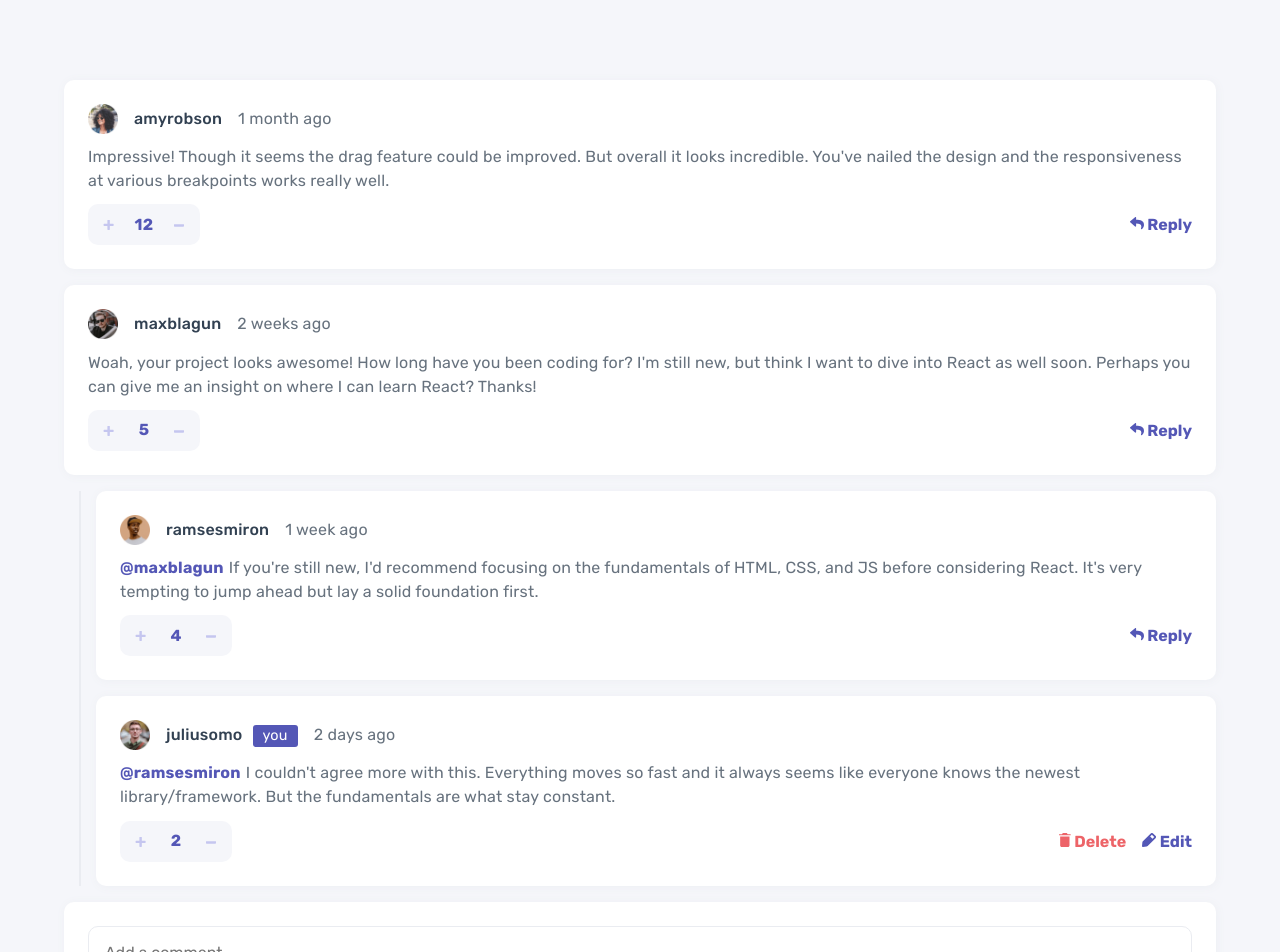
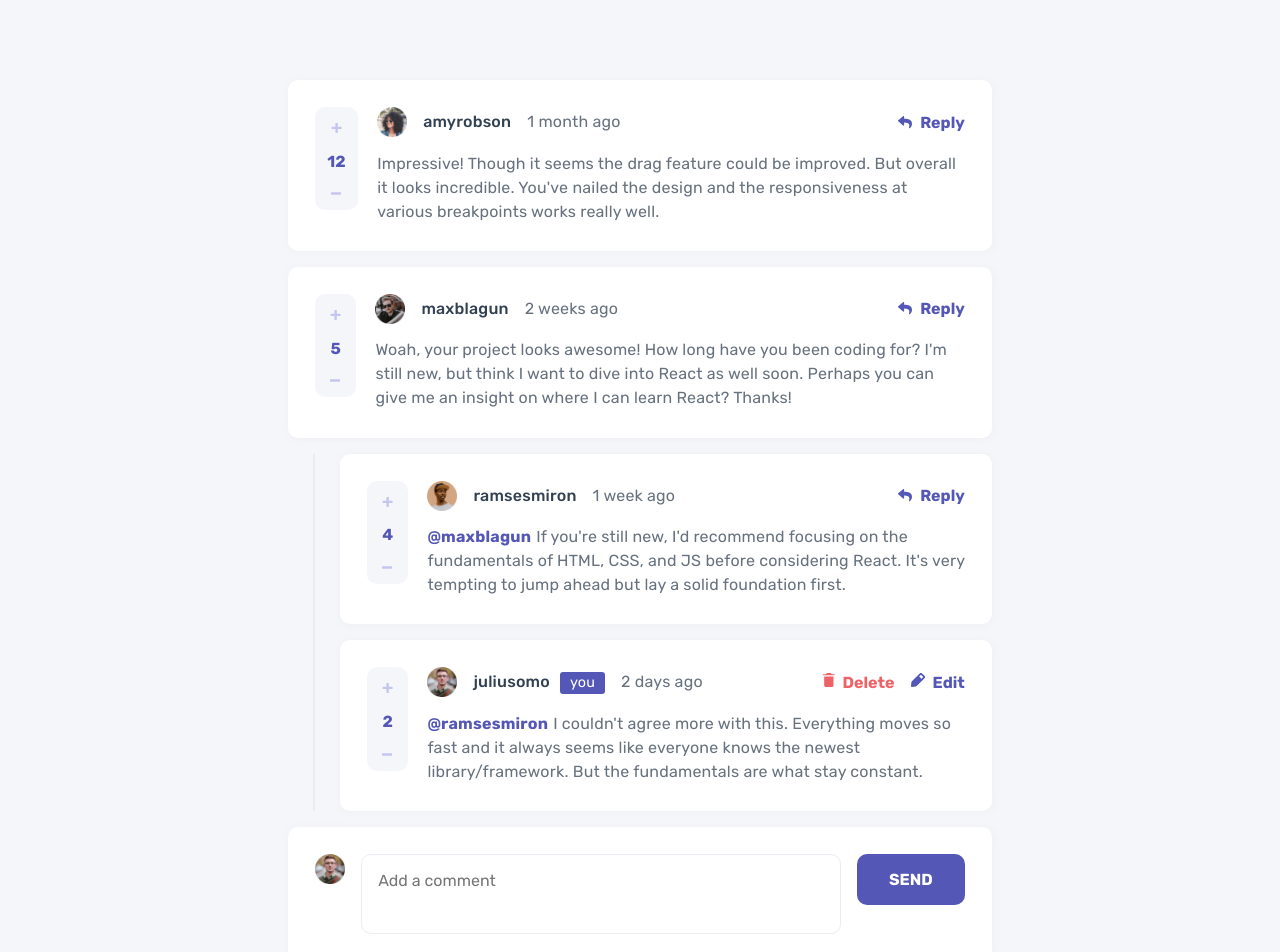
Before and after one commit to Dmitriy24S/interactive-comments-section-react, a React (Create React App) app: page / in a window 1280 px wide. Shown: the top 952 px of the page. Built offline with nearby package versions, Linux system fonts and the light colour scheme.

Commit message:
add desktop style

```diff
--- a/src/App.css
+++ b/src/App.css
@@ -83,6 +83,32 @@ section {
 .date {
   color: hsl(211, 10%, 45%);
   text-align: center;
+}
+.topmenu {
+  display: none;
+}
+.date {
+  margin-left: auto;
+}
+.add-comment__input {
+  display: inherit;
+}
+.add-comment__bottom .add-comment__input {
+  display: none;
+}
+.card-left {
+  display: none;
+}
+.card-top-container {
+  display: flex;
+  align-items: center;
+  width: 100%;
+  gap: 1rem;
+}
+.card-container {
+  display: flex;
+  flex-direction: column;
+  gap: 0.7rem;
 }
 /* card-top active user tag */
 .active-user {
@@ -186,6 +212,24 @@ textarea#reply-text {
 textarea#reply-text:focus {
   outline: 1.5px solid hsl(238, 40%, 52%);
 }
+/* Edit Comment */
+.update-comment__send-btn {
+  color: white;
+  background-color: hsl(238, 40%, 52%);
+  font-weight: 700;
+  padding: 1rem 2rem;
+  border-radius: 10px;
+  align-self: flex-end;
+}
+.edit-container form {
+  display: flex;
+  flex-direction: column;
+  justify-content: flex-end;
+  gap: 0.7rem;
+}
+.edit-container form textarea#reply-text {
+  min-height: 150px;
+}
 /* score voting color */
 .active svg path {
   fill: #f16c0e;
@@ -266,3 +310,77 @@ textarea#reply-text:focus {
     opacity: 0.6;
   }
 }
+@media (min-width: 768px) {
+  section {
+    max-width: 44rem;
+  }
+  .card {
+    flex-direction: row;
+    align-items: flex-start;
+    justify-content: flex-start;
+    gap: 1.2rem;
+    padding: 1.7rem;
+  }
+  .card-container {
+    display: flex;
+    flex-direction: column;
+    justify-content: space-between;
+    gap: 0.9rem;
+    width: 100%;
+  }
+  .card-top {
+    justify-content: space-between;
+  }
+  .card-top-container {
+    display: flex;
+    align-items: center;
+    gap: 1rem;
+  }
+  .card-left {
+    display: flex;
+  }
+  .topmenu {
+    display: flex;
+  }
+  .date {
+    margin: 0;
+  }
+  .score {
+    flex-direction: column;
+    min-width: 44px;
+    gap: 0.6rem;
+    min-width: 38px;
+  }
+  .card-bottom {
+    display: none;
+  }
+  .reply {
+    display: flex;
+    gap: 0.5rem;
+    align-items: center;
+  }
+  .comment-menu .btn {
+    display: flex;
+    gap: 0.5rem;
+  }
+  .reply-container {
+    margin-left: 25px;
+    padding-left: 25px;
+  }
+  .add-comment__input {
+    display: none;
+  }
+  .add-comment__bottom .add-comment__input {
+    display: flex;
+    width: 100%;
+  }
+  .add-comment__bottom {
+    display: flex;
+    align-items: flex-start;
+    gap: 1rem;
+    padding-top: 0;
+  }
+  .btn-container button {
+    padding: 0.7rem 2rem;
+  }
+}
--- a/src/App.js
+++ b/src/App.js
@@ -89,6 +89,16 @@ function App() {
           </div>
           <div className="add-comment__bottom">
             <img src={currentUser ? currentUser.image.png : null} alt="currentUser-pic" />
+            <div className="add-comment__input">
+              <textarea
+                type="text"
+                name="reply-text"
+                id="reply-text"
+                value={commentValue}
+                onChange={(e) => setCommentValue(e.target.value)}
+                placeholder="Add a comment"
+              />
+            </div>
             <button type="submit" className="btn add-comment__send-btn">
               SEND
             </button>
--- a/src/components/Comment.js
+++ b/src/components/Comment.js
@@ -139,7 +139,28 @@ const Comment = ({ comment, updateScore, currentUser, data, setData, isNullOrWhi
   return (
     <section key={comment.id}>
       <article className="card">
+        <div className="card-left">
+          <div className={`score${votedStatus ? " voted" : ""}`}>
+            <button
+              className={`btn plus-btn${upVoted ? " active" : ""}`}
+              onClick={upVote}
+              aria-label="plus-btn"
+            >
+              <IconPlus />
+            </button>
+            {comment.score}
+            <button
+              className={`btn minus-btn${downVoted ? " active" : ""}`}
+              onClick={downVote}
+              aria-label="minus-btn"
+            >
+              <IconMinus />
+            </button>
+          </div>
+        </div>
+        <div className="card-container">
           <div className="card-top">
+            <div className="card-top-container">
               <img src={comment.user.image.png} alt="user-pic" />
               <div className="username">
                 {comment.user.username}
@@ -149,7 +170,38 @@ const Comment = ({ comment, updateScore, currentUser, data, setData, isNullOrWhi
               </div>
               <div className="date">{comment.createdAt}</div>
             </div>
-        <div className="comment">{comment.content}</div>
+            <div className="topmenu">
+              {currentUser && comment.user.username === currentUser.username ? (
+                <div className="comment-menu">
+                  <button
+                    className="btn delete"
+                    onClick={() => {
+                      setShowModal(true);
+                      setDeletionID(comment.id);
+                      setDeletionParentID(comment.id);
+                    }}
+                  >
+                    <IconDelete /> Delete
+                  </button>
+                  <button
+                    className="btn edit"
+                    // onClick={enableEditMode}
+                  >
+                    <IconEdit /> Edit
+                  </button>
+                </div>
+              ) : (
+                <button className="btn reply" onClick={handleCommentReply}>
+                  <IconReply /> Reply
+                </button>
+              )}
+            </div>
+          </div>
+
+          <div className="comment">
+            <span>{comment.content}</span>
+          </div>
+
           <div className="card-bottom">
             <div className={`score${votedStatus ? " voted" : ""}`}>
               <button
@@ -190,6 +242,7 @@ const Comment = ({ comment, updateScore, currentUser, data, setData, isNullOrWhi
               </button>
             )}
           </div>
+        </div>
       </article>
       <div
         className="reply-container"
@@ -210,6 +263,16 @@ const Comment = ({ comment, updateScore, currentUser, data, setData, isNullOrWhi
               </div>
               <div className="add-comment__bottom">
                 <img src={currentUser ? currentUser.image.png : null} alt="currentUser-pic" />
+                <div className="add-comment__input">
+                  <textarea
+                    type="text"
+                    name="reply-text"
+                    id="reply-text"
+                    value={commentValue}
+                    onChange={(e) => setCommentValue(e.target.value)}
+                    placeholder="Add a comment"
+                  />
+                </div>
                 <button type="submit" className="btn add-comment__send-btn">
                   REPLY
                 </button>
@@ -228,6 +291,7 @@ const Comment = ({ comment, updateScore, currentUser, data, setData, isNullOrWhi
             setShowModal={setShowModal}
             deleteBtnClick={deleteBtnClick}
             updateReplies={updateReplies}
+            // applyCommentEdit={applyCommentEdit}
           />
         ))}
       </div>
--- a/src/components/Reply.js
+++ b/src/components/Reply.js
@@ -15,6 +15,7 @@ const Reply = ({
   setShowModal,
   deleteBtnClick,
   updateReplies,
+  applyCommentEdit,
 }) => {
   const [score, setScore] = useState(reply.score);
   const [votedStatus, setVotedStatus] = useState(false);
@@ -75,6 +76,10 @@ const Reply = ({
     }
   };
 
+  const handleReply = () => {
+    setReplyingToReply(!replyingToReply);
+  };
+
   const submitReplyHandler = (e) => {
     e.preventDefault();
     updateReplies(commentValue, reply.id, parentID, reply.user.username);
@@ -82,14 +87,31 @@ const Reply = ({
     setReplyingToReply(false);
   };
 
-  const handleReply = () => {
-    setReplyingToReply(!replyingToReply);
-  };
-
   return (
     <>
       <article key={reply.id} className="card reply-card">
+        <div className="card-left">
+          <div className={`score${votedStatus ? " voted" : ""}`}>
+            <button
+              className={`btn plus-btn${upVoted ? " active" : ""}`}
+              onClick={upVote}
+              aria-label="plus-btn"
+            >
+              <IconPlus />
+            </button>
+            {reply.score}
+            <button
+              className={`btn minus-btn${downVoted ? " active" : ""}`}
+              onClick={downVote}
+              aria-label="minus-btn"
+            >
+              <IconMinus />
+            </button>
+          </div>
+        </div>
+        <div className="card-container">
           <div className="card-top">
+            <div className="card-top-container">
               <img src={reply.user.image.png} alt="user-pic" />
               <div className="username">
                 {reply.user.username}
@@ -99,10 +121,40 @@ const Reply = ({
               </div>
               <div className="date">{reply.createdAt}</div>
             </div>
+
+            <div className="topmenu">
+              {currentUser && reply.user.username === currentUser.username ? (
+                <div className="comment-menu">
+                  <button
+                    className="btn delete"
+                    onClick={() => {
+                      setShowModal(true);
+                      setDeletionID(reply.id);
+                      setDeletionParentID(parentID);
+                    }}
+                  >
+                    <IconDelete /> Delete
+                  </button>
+                  <button
+                    className="btn edit"
+                    // onClick={enableEditMode}
+                  >
+                    <IconEdit /> Edit
+                  </button>
+                </div>
+              ) : (
+                <button className="btn reply" onClick={handleReply}>
+                  <IconReply /> Reply
+                </button>
+              )}
+            </div>
+          </div>
+
           <div className="comment">
             <span className="replying-to">{`@${reply.replyingTo}`}</span>
             <span>{reply.content}</span>
           </div>
+
           <div className="card-bottom">
             <div className={`score${votedStatus ? " voted" : ""}`}>
               <button
@@ -133,7 +185,10 @@ const Reply = ({
                 >
                   <IconDelete /> Delete
                 </button>
-              <button className="btn edit">
+                <button
+                  className="btn edit"
+                  // onClick={enableEditMode}
+                >
                   <IconEdit /> Edit
                 </button>
               </div>
@@ -142,6 +197,7 @@ const Reply = ({
                 <IconReply /> Reply
               </button>
             )}
+          </div>
         </div>
       </article>
 
@@ -190,6 +246,16 @@ const Reply = ({
             </div>
             <div className="add-comment__bottom">
               <img src={currentUser ? currentUser.image.png : null} alt="currentUser-pic" />
+              <div className="add-comment__input">
+                <textarea
+                  type="text"
+                  name="reply-text"
+                  id="reply-text"
+                  value={commentValue}
+                  onChange={(e) => setCommentValue(e.target.value)}
+                  placeholder="Add a comment"
+                />
+              </div>
               <button type="submit" className="btn add-comment__send-btn">
                 REPLY
               </button>
```
Lines whose indentation alone changed are shown as unchanged.
